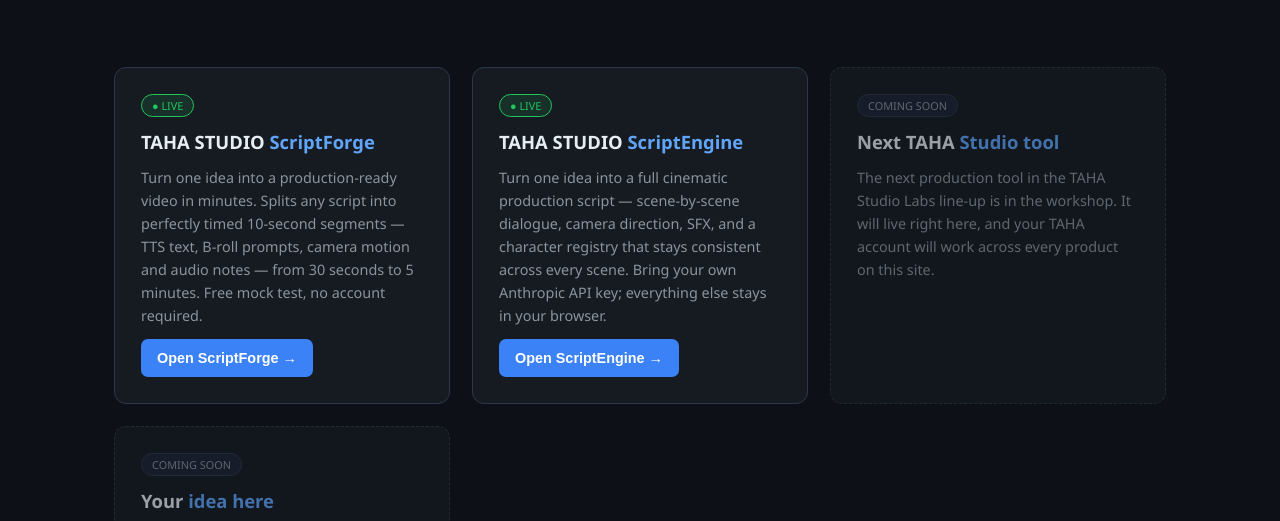
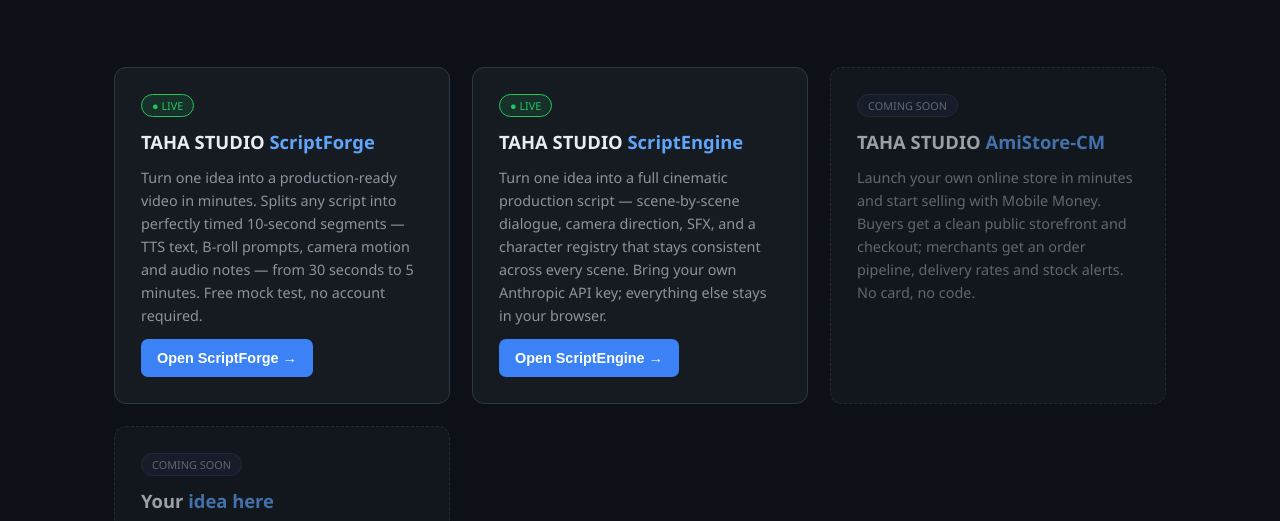
Before and after one commit to harriperry/tahastudiolabs, a plain HTML site: page index.html in a window 1280 px wide. Shown: the part 236-757 px from the top of the page. Drawn offline with Linux system fonts and the light colour scheme; no server answers.

Commit message:
Add AmiStore-CM coming soon card
Updated product card details for TAHA Studio.

```diff
--- a/index.html
+++ b/index.html
@@ -24,8 +24,8 @@
   </div>
   <div class="prodcard soon">
     <span class="badge-soon">COMING SOON</span>
-    <h3>Next TAHA <span>Studio tool</span></h3>
-    <p>The next production tool in the TAHA Studio Labs line-up is in the workshop. It will live right here, and your TAHA account will work across every product on this site.</p>
+    <h3>TAHA STUDIO <span>AmiStore-CM</span></h3>
+      <p>Launch your own online store in minutes and start selling with Mobile Money. Buyers get a clean public storefront and checkout; merchants get an order pipeline, delivery rates and stock alerts. No card, no code.</p>
   </div>
   <div class="prodcard soon">
     <span class="badge-soon">COMING SOON</span>
```
